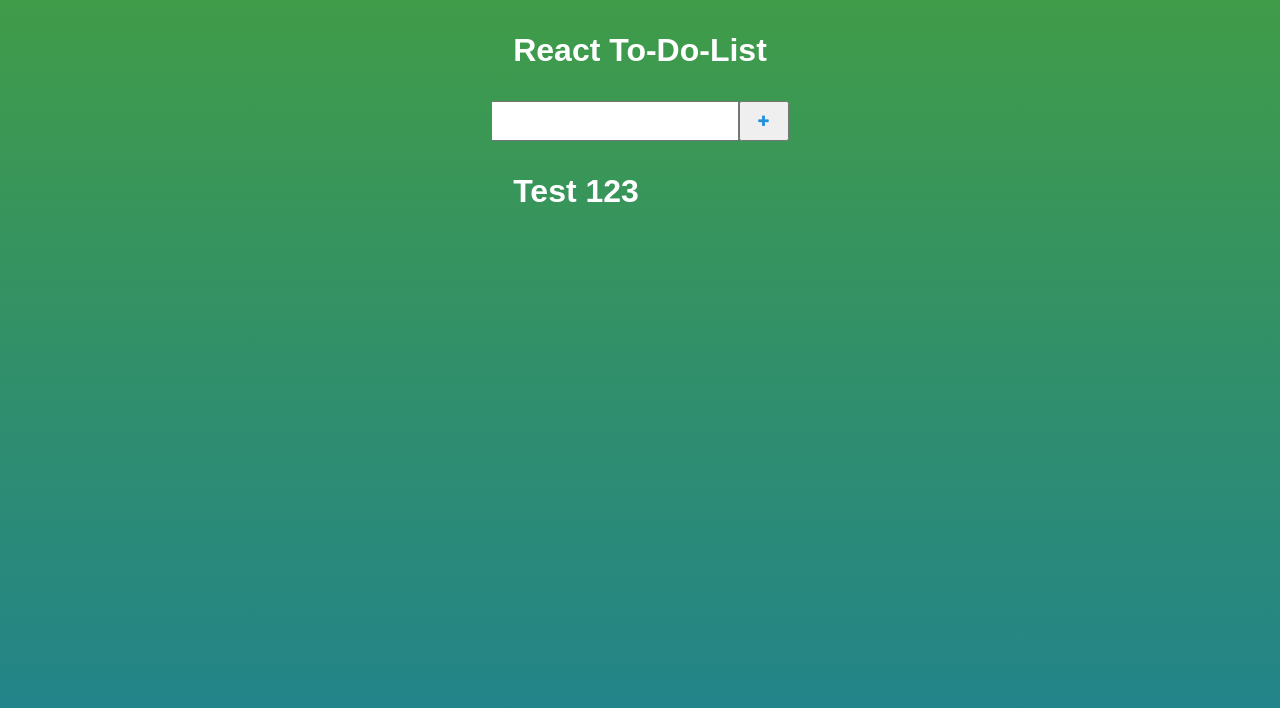
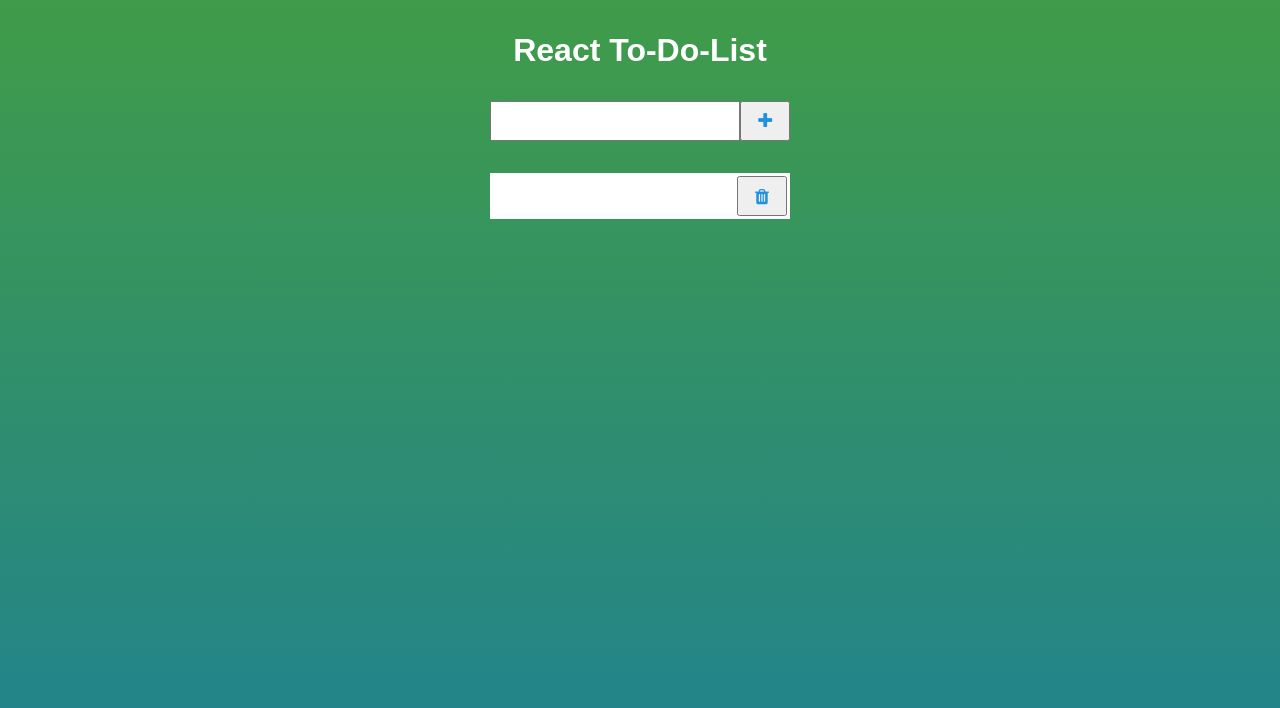
Before and after one commit to lewispotticary/react-to-do-list, a React (Create React App) app: page / in a window 1280 px wide. Both pictures are taken after a click on the button 763 px from the left and 121 px from the top of the page. Shown: the top 708 px of the page. Built offline with nearby package versions, Linux system fonts and the light colour scheme.

Commit message:
Add item to todo list

```diff
--- a/src/App.css
+++ b/src/App.css
@@ -18,7 +18,10 @@ button {
 }
 
 h1 {
-  margin: 2rem;
+  margin-top: 2rem;
+  margin-bottom: 2rem;
+  display: flex;
+  justify-content: center;
 }
 
 .formDiv {
@@ -29,9 +32,25 @@ h1 {
 
 input {
   width: 15rem;
-  padding: 0.1rem;
+  padding: 0.2rem;
+  font-size: 1.2rem;
 }
 
 i {
   color: rgb(34, 145, 219);
 }
+
+.todo-item {
+  list-style: none;
+}
+
+.todo {
+  display: flex;
+  background-color: white;
+  color: black;
+  align-items: center;
+  justify-content: space-between;
+  margin-top: 2rem;
+  font-size: 1.2rem;
+  padding: 0.2rem;
+}
--- a/src/App.js
+++ b/src/App.js
@@ -2,7 +2,7 @@ import React, {useState} from 'react';
 import './App.css';
 import Form from './components/Form'
 import Todo from './components/Todo'
-
+import TodoList from './components/TodoList'
 
 function App() {
 
@@ -11,9 +11,9 @@ function App() {
 
   return (
     <div className="App">
-      <h1>React To-Do-List {inputText}</h1>
+      <h1>React To-Do-List</h1>
       <Form setInputText={setInputText} inputText={inputText} todos={todos} setTodos={setTodos}/>
-      <Todo />
+      <TodoList todos={todos}/>
     </div>
   );
 }
--- a/src/components/Form.js
+++ b/src/components/Form.js
@@ -7,13 +7,16 @@ function Form ({setInputText, inputText, todos, setTodos}){
     }
 
     const submitTodoHandler = (e) => {
-        console.log("hello");
+        setTodos([
+            ...todos, {text: inputText, id: Math.random() * 1000}
+        ])
+        setInputText("");
     }
 
     return(
         <div className="formDiv">
              <input onChange={inputTextHandler} value={inputText} type="text" name="" id="" />
-             <button onClick={submitTodoHandler}><i className="fa fa-plus" aria-hidden="true"></i></button>
+             <button onClick={submitTodoHandler}><i className="fa fa-plus fa-lg" aria-hidden="true"></i></button>
         </div>
     );
 }
--- a/src/components/Todo.js
+++ b/src/components/Todo.js
@@ -1,8 +1,11 @@
 import React from 'react';
 
-function Todo (){
+function Todo ({text}){
     return(
-        <h1>Test 123</h1>
+        <div className="todo">
+            <li className="todo-item">{text}</li>
+            <button className="trash-btn"><i className="fa fa-trash fa-lg"></i></button>
+        </div>
     );
 }
 
--- /dev/null
+++ b/src/components/TodoList.js
@@ -0,0 +1,16 @@
+import React from 'react';
+import Todo from './Todo';
+
+function TodoList ({todos}){
+    return(
+        <div className="todo-container">
+            <ul className="todo-list">
+               {todos.map((todo) => (
+                   <Todo key={todo.id} text={todo.text} id={todo.id} />
+               ))}
+            </ul>
+        </div>
+    );
+}
+
+export default TodoList;
```
